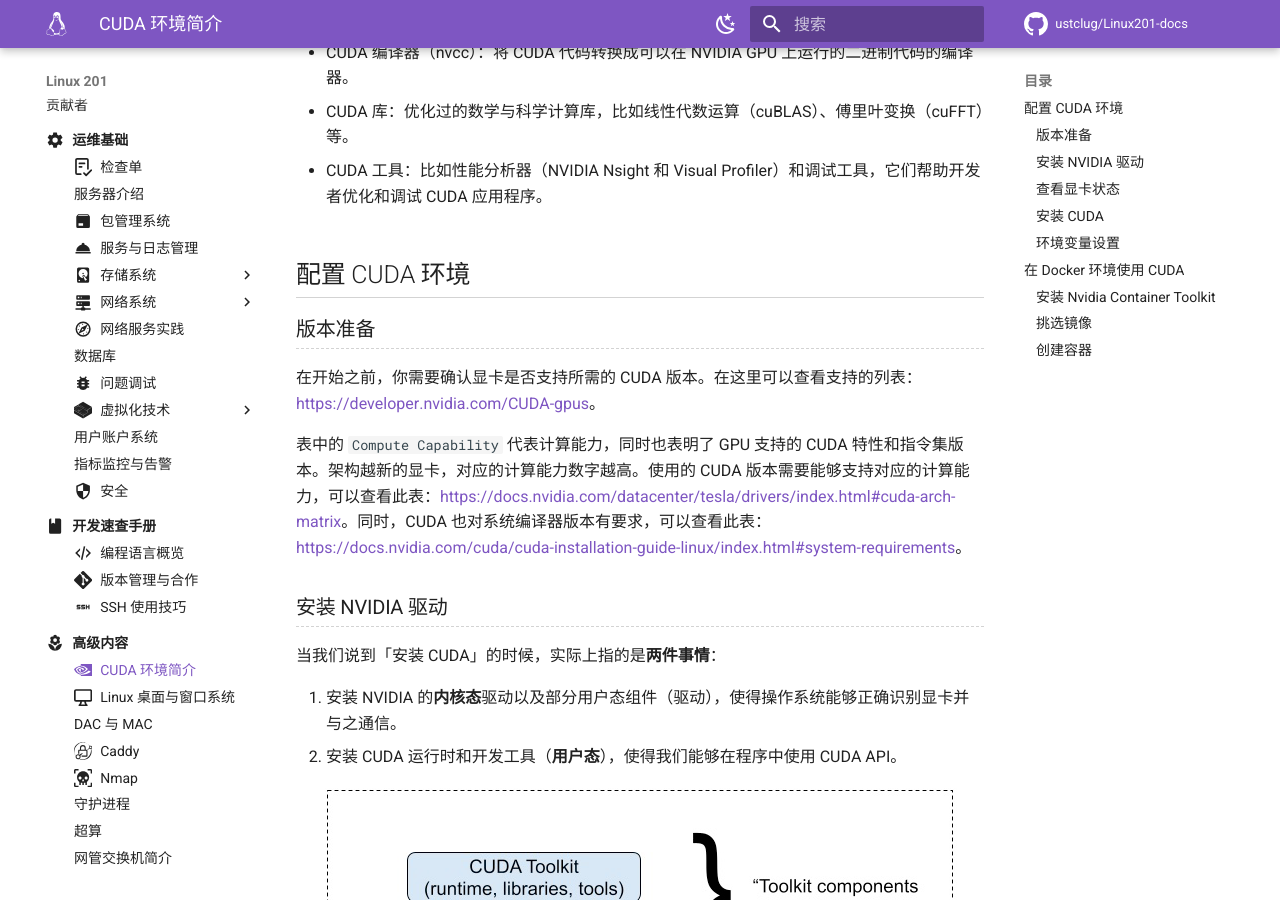
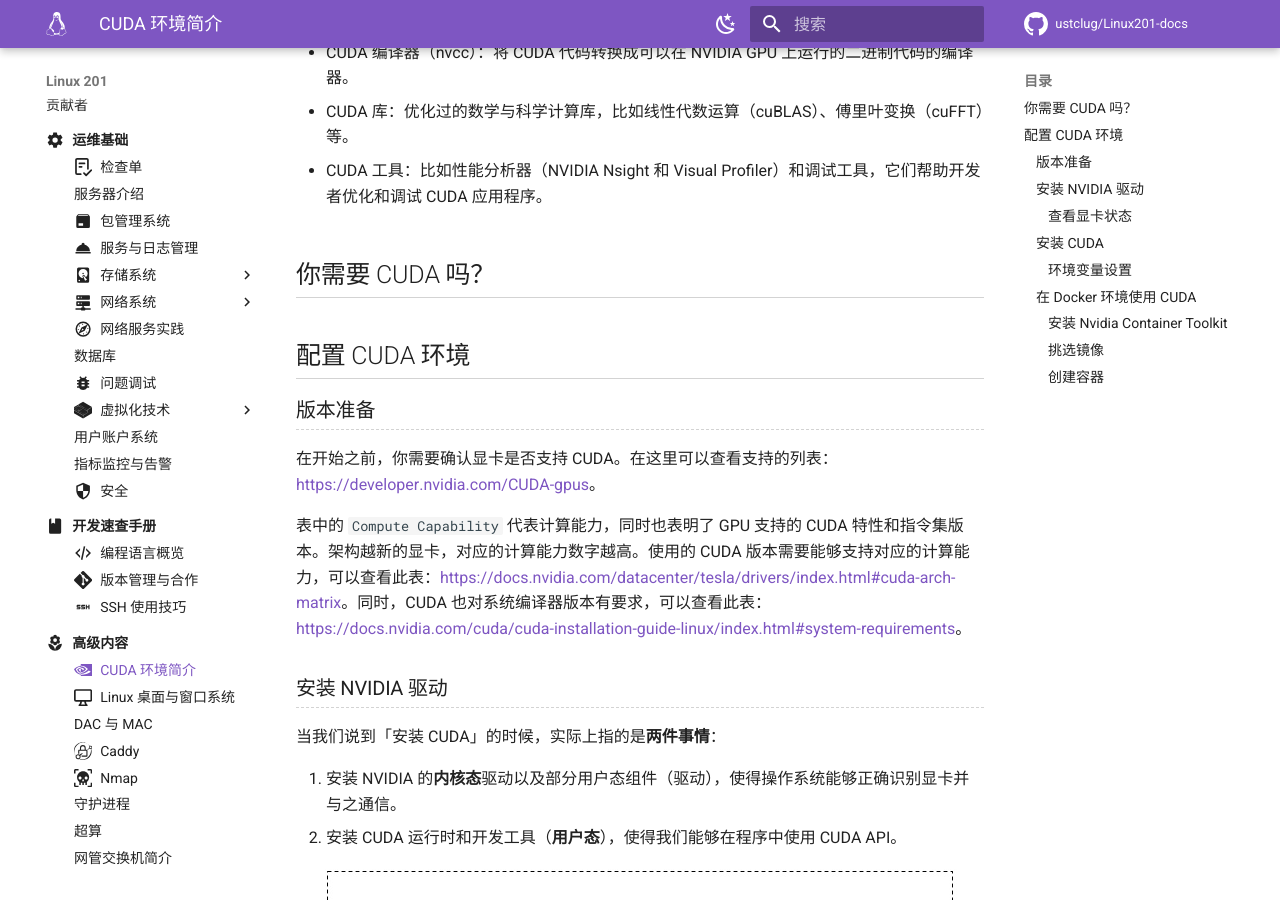
Before and after one commit to ustclug/Linux201-docs, an MkDocs documentation site: the page built from docs/advanced/cuda.md, in a window 1280 px wide and 900 px high, scrolled down 562 px. Built offline with MkDocs 1.6.1 and Material for MkDocs 9.7.7, drawn with Linux system fonts in a browser that asks for light colours; comment, search, counter and statistics services are not loaded; some of the changed text lies outside the part shown.

Commit message:
Minor adjustments to overall structure

````diff
--- a/docs/advanced/cuda.md
+++ b/docs/advanced/cuda.md
@@ -22,11 +22,13 @@
 
 - CUDA 工具：比如性能分析器（NVIDIA Nsight 和 Visual Profiler）和调试工具，它们帮助开发者优化和调试 CUDA 应用程序。
 
+## 你需要 CUDA 吗？
+
 ## 配置 CUDA 环境
 
 ### 版本准备
 
-在开始之前，你需要确认显卡是否支持所需的 CUDA 版本。在这里可以查看支持的列表：<https://developer.nvidia.com/CUDA-gpus>。
+在开始之前，你需要确认显卡是否支持 CUDA。在这里可以查看支持的列表：<https://developer.nvidia.com/CUDA-gpus>。
 
 表中的 `Compute Capability` 代表计算能力，同时也表明了 GPU 支持的 CUDA 特性和指令集版本。架构越新的显卡，对应的计算能力数字越高。使用的 CUDA 版本需要能够支持对应的计算能力，可以查看此表：<https://docs.nvidia.com/datacenter/tesla/drivers/index.html#cuda-arch-matrix>。同时，CUDA 也对系统编译器版本有要求，可以查看此表：<https://docs.nvidia.com/cuda/cuda-installation-guide-linux/index.html#system-requirements>。
 
@@ -110,7 +112,11 @@
 
 Debian 则只包含了 `nvidia-driver` 包，对应发行版发布时最新的驱动版本，同时对于 stable 发行版，还可以从 backports 仓库中获取更新的驱动版本，详情请参考上文提供的 Debian Wiki。
 
-### 查看显卡状态
+!!! tip Nvidia 驱动版本要求
+
+    安装新版本的CUDA需要新版本的Nvidia 驱动支持。详情见[版本关系说明](https://docs.nvidia.com/cuda/cuda-toolkit-release-notes/index.html)
+
+#### 查看显卡状态
 
 ```shell
 nvidia-smi
@@ -130,7 +136,7 @@
 
 <!-- 问题：Anaconda 是如何解决 CUDA 依赖的？ -->
 
-### 环境变量设置
+#### 环境变量设置
 
 如果你想要方便地在 Shell 中使用 CUDA 指令，需要将可执行文件目录加到 `PATH` 环境变量中，以便执行 nvcc 等程序。假设 CUDA 安装在 `/usr/local/cuda` 目录下：
 
@@ -144,13 +150,13 @@
 export LD_LIBRARY_PATH=/usr/local/cuda/lib64${LD_LIBRARY_PATH:+:${LD_LIBRARY_PATH}}
 ```
 
-## 在 Docker 环境使用 CUDA
+### 在 Docker 环境使用 CUDA
 
 在很多情况下建议使用 docker 环境运行 CUDA 应用。Docker 是一种容器化技术，可以确保 CUDA 应用程序在不同系统上运行时有相同的依赖和配置，降低“环境不同导致运行问题”的风险，让别人更方便地运行你的代码。很多情况下你需要为不同的项目配置不同的环境，Docker 提供了较好的隔离性，减少了对宿主系统的影响，并且可以通过镜像版本管理来提高软件环境的可追溯性和安全性。另外，Nvidia 的 CUDA 镜像通常进行了很多优化。在这些容器里运行 CUDA 应用往往能取得比在宿主机运行更好的性能。
 
 这个教程中假设你已经安装了 Docker。
 
-### 安装 Nvidia Container Toolkit
+#### 安装 Nvidia Container Toolkit
 
 Nvidia Container Toolkit 是一个用于在 Docker 容器中运行 NVIDIA GPU 计算的工具。你必须安装它才能在 Docker 环境使用 CUDA。
 
@@ -176,7 +182,7 @@
 sudo nvidia-ctk runtime configure --runtime=docker
 ```
 
-### 挑选镜像
+#### 挑选镜像
 
 通常从 [Dockerhub](https://hub.docker.com/r/nvidia/cuda/tags) 和 [Nvidia NGC](https://catalog.ngc.nvidia.com/containers) 挑选镜像。或者基于这些镜像打包自己的镜像。
 
@@ -185,7 +191,7 @@
 - **`nvidia/cuda:12.4.1-devel-ubuntu22.04`**：一个含了 CUDA 套件的基础镜像，适合用于开发环境。
 - **`nvcr.io/nvidia/pytorch:24.12-py3`**：Nvidia 针对 PyTorch 深度学习框架优化的镜像，它预装了优化的 PyTorch 版本，适合用于训练和部署深度学习模型。
 
-### 创建容器
+#### 创建容器
 
 ```shell
 CONTAINER_NAME=cuda_container
````
